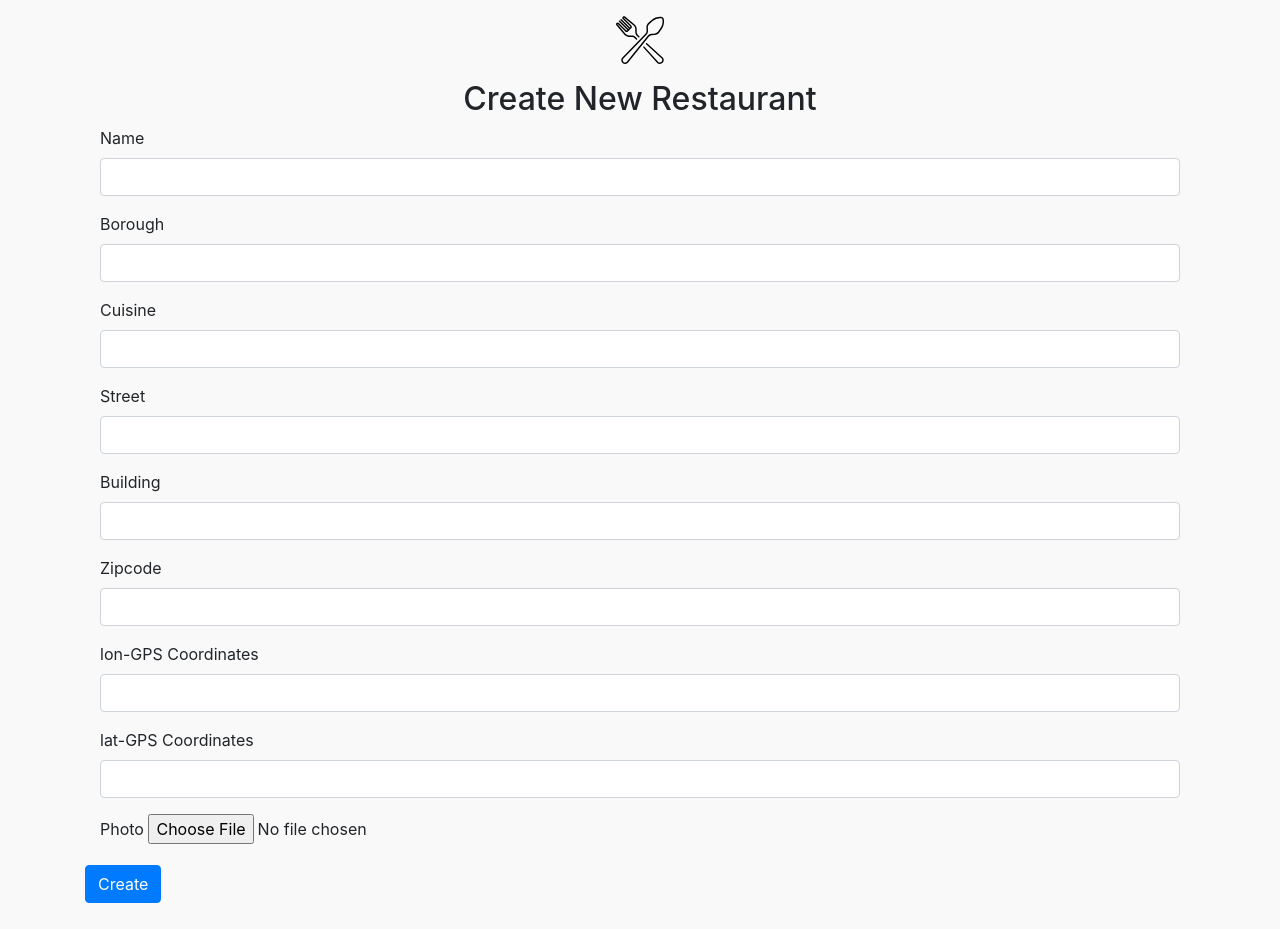
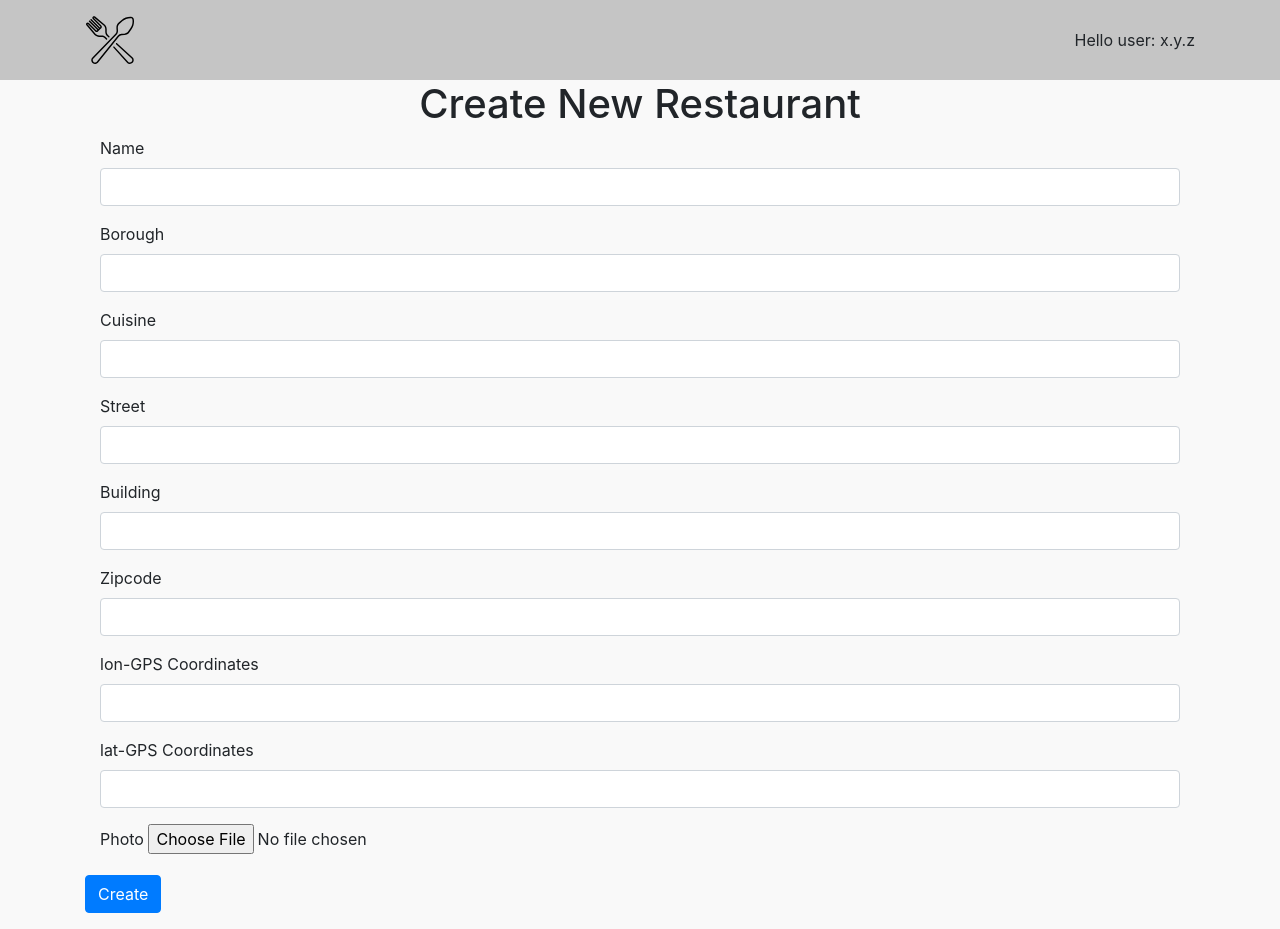
Before and after one commit to fire3chan/COMPS381F-mini-project, a Node server app: page /new in a window 1280 px wide. Before the commit the page ends 903 px from the top, so only its background shows below. Run offline with Node 20, Linux system fonts and the light colour scheme; the visitor is signed in with stand-in values (Sample User, id 1); some libraries are stand-ins or nearby versions.

Commit message:
Fix navigation bug, update create page css

```diff
--- a/public/stylesheets/common.css
+++ b/public/stylesheets/common.css
@@ -9,3 +9,7 @@ body {
 .logo {
     width: 3em;
 }
+
+.header-bar {
+    background-color: #c5c5c5;
+}
--- a/routes/login.js
+++ b/routes/login.js
@@ -1,7 +1,7 @@
 const run = (req, res) => {
     if (req.cookies.session !== null && req.cookies.session !== "" && req.cookies.session !== undefined) {
         console.log(req.cookies.session);
-        res.redirect("/display");
+        res.redirect("/read");
         res.end();
     } else {
         res.render("login.ejs");
--- a/routes/new.js
+++ b/routes/new.js
@@ -1,6 +1,10 @@
 const run = (req, res) => {
-    res.render("createRestaurant.ejs");
-    res.end();
+    if (req.cookies.session !== null && req.cookies.session !== "" && req.cookies.session !== undefined) {
+        res.render("createRestaurant.ejs", { sessionName: req.cookies.session });
+    } else {
+        res.redirect("/");
+    }
+
 };
 
 module.exports = run;
--- a/routes/read.js
+++ b/routes/read.js
@@ -31,14 +31,12 @@ const run = (req, res) => {
 					//define the restaurants array = restaurants return search result
 					restaurants: restaurants
 				});
-				// res.end();
 			});
 
 		});
 
 	} else {
 		res.redirect("/");
-		// res.end();
 	}
 
 }
--- a/views/createRestaurant.ejs
+++ b/views/createRestaurant.ejs
@@ -6,39 +6,26 @@
 	<meta name="viewport" content="width=device-width, initial-scale=1, shrink-to-fit=no">
 	<title>Create New Restaurant</title>
 	<link rel="stylesheet" href="/bootstrap_css/bootstrap.css" />
+	<link rel="stylesheet" href="/stylesheets/common.css" />
+	<link rel="stylesheet" href="/stylesheets/createRestaurant.css" />
 
-		<style>
-			body {
-				background-color: #f9f9f9;
-			}
-
-		   .logo-ctn {
-				padding: 1em 0;
-			}
-
-			.logo {
-				width: 3em;
-			}
-
-			.header {
-				font-size: 2em;
-				padding: 0;
-			}
-
-			.login-ctn {
-				margin-top: 2em;
-			}
-		</style>
 </head>
 
 <body>
-
+	<div class="header-bar">
+		<div class="container">
+			<nav class="row">
+				<div class="col-6 logo-ctn">
+					<img class="logo" src="/images/fork.svg" />
+				</div>
+				<div class="col-6 d-flex justify-content-end align-items-center">
+					Hello user: <%= sessionName %>
+				</div>
+			</nav>
+		</div>
+	</div>
 	<div class="container">
 		<div class="row">
-            <div class="col-12 logo-ctn text-center">
-                <img class="logo" src="/images/fork.svg" />
-            </div>
-
 			<h1 class="col-12 header text-center">Create New Restaurant</h1>
 
 			<div class="col-12">
@@ -97,4 +84,5 @@
 
 	<script src="/bootstrap_js/bootstrap.js" type="text/javascript"></script>
 </body>
+
 </html>
```
Also changed, not shown: public/stylesheets/display.css (+0 -7 lines), public/stylesheets/createRestaurant.css (added). Lines whose indentation alone changed are shown as unchanged.
